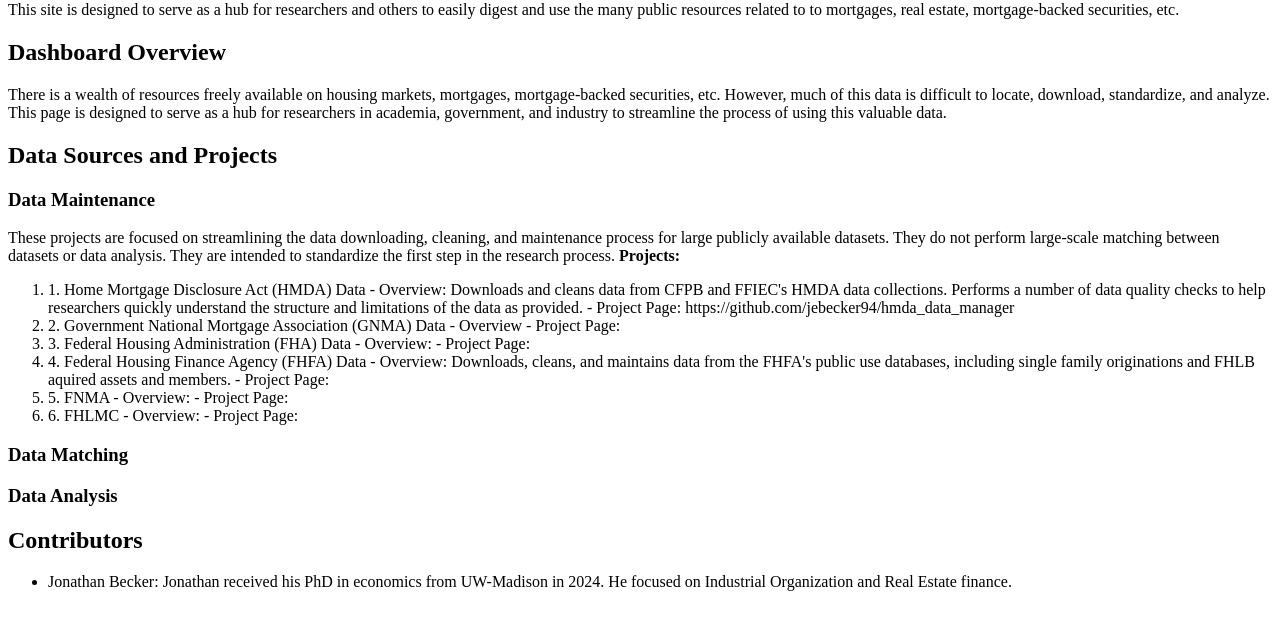
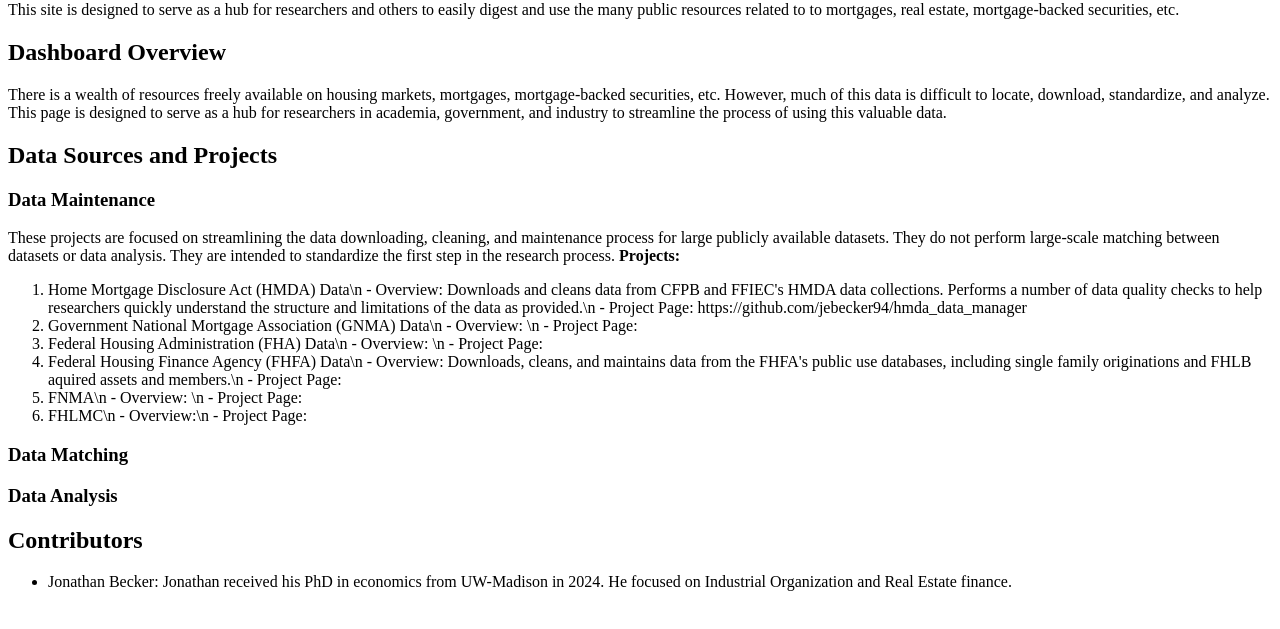
Before and after one commit to jebecker94/Mortgage-Data-Dashboard, a plain HTML site: page index.html in a window 1280 px wide. Shown: the part 79-708 px from the top of the page. Drawn offline with Linux system fonts and the light colour scheme.

Commit message:
Update index.html

```diff
--- a/index.html
+++ b/index.html
@@ -17,23 +17,23 @@ These projects are focused on streamlining the data downloading, cleaning, and m
 
 <b>Projects:</b>
   <ol>
-    <li>1. Home Mortgage Disclosure Act (HMDA) Data
-      - Overview: Downloads and cleans data from CFPB and FFIEC's HMDA data collections. Performs a number of data quality checks to help researchers quickly understand the structure and limitations of the data as provided.
+    <li>Home Mortgage Disclosure Act (HMDA) Data\n
+      - Overview: Downloads and cleans data from CFPB and FFIEC's HMDA data collections. Performs a number of data quality checks to help researchers quickly understand the structure and limitations of the data as provided.\n
       - Project Page: https://github.com/jebecker94/hmda_data_manager
-    <li>2. Government National Mortgage Association (GNMA) Data
-      - Overview
+    <li>Government National Mortgage Association (GNMA) Data\n
+      - Overview: \n
       - Project Page: </li>
-    <li>3. Federal Housing Administration (FHA) Data
-      - Overview:
+    <li>Federal Housing Administration (FHA) Data\n
+      - Overview: \n
       - Project Page: </li>
-    <li>4. Federal Housing Finance Agency (FHFA) Data
-      - Overview: Downloads, cleans, and maintains data from the FHFA's public use databases, including single family originations and FHLB aquired assets and members.
+    <li>Federal Housing Finance Agency (FHFA) Data\n
+      - Overview: Downloads, cleans, and maintains data from the FHFA's public use databases, including single family originations and FHLB aquired assets and members.\n
       - Project Page: </li>
-    <li>5. FNMA
-      - Overview:
+    <li>FNMA\n
+      - Overview: \n
       - Project Page: </li>
-    <li>6. FHLMC
-      - Overview:
+    <li>FHLMC\n
+      - Overview:\n
       - Project Page: </li>
   </ol>
 
```
